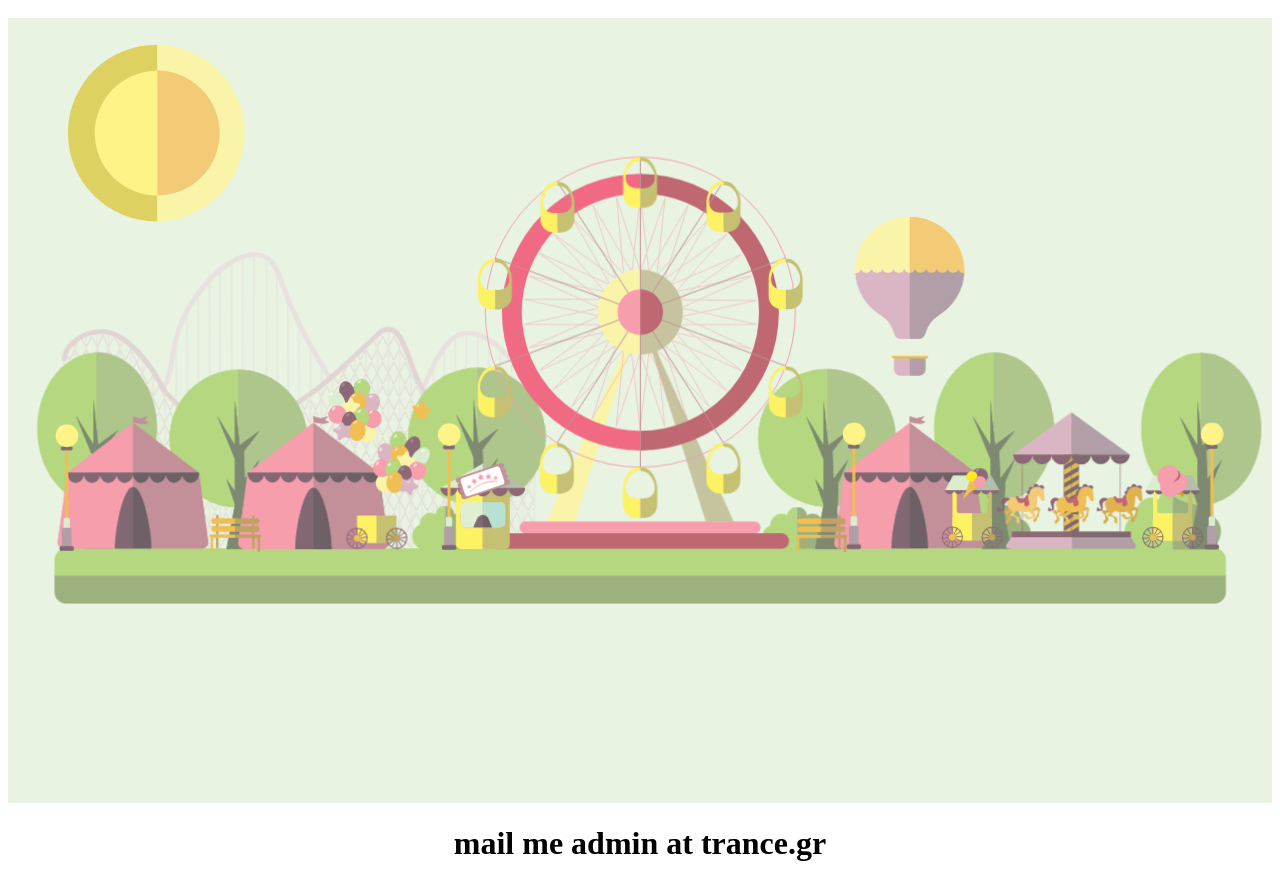
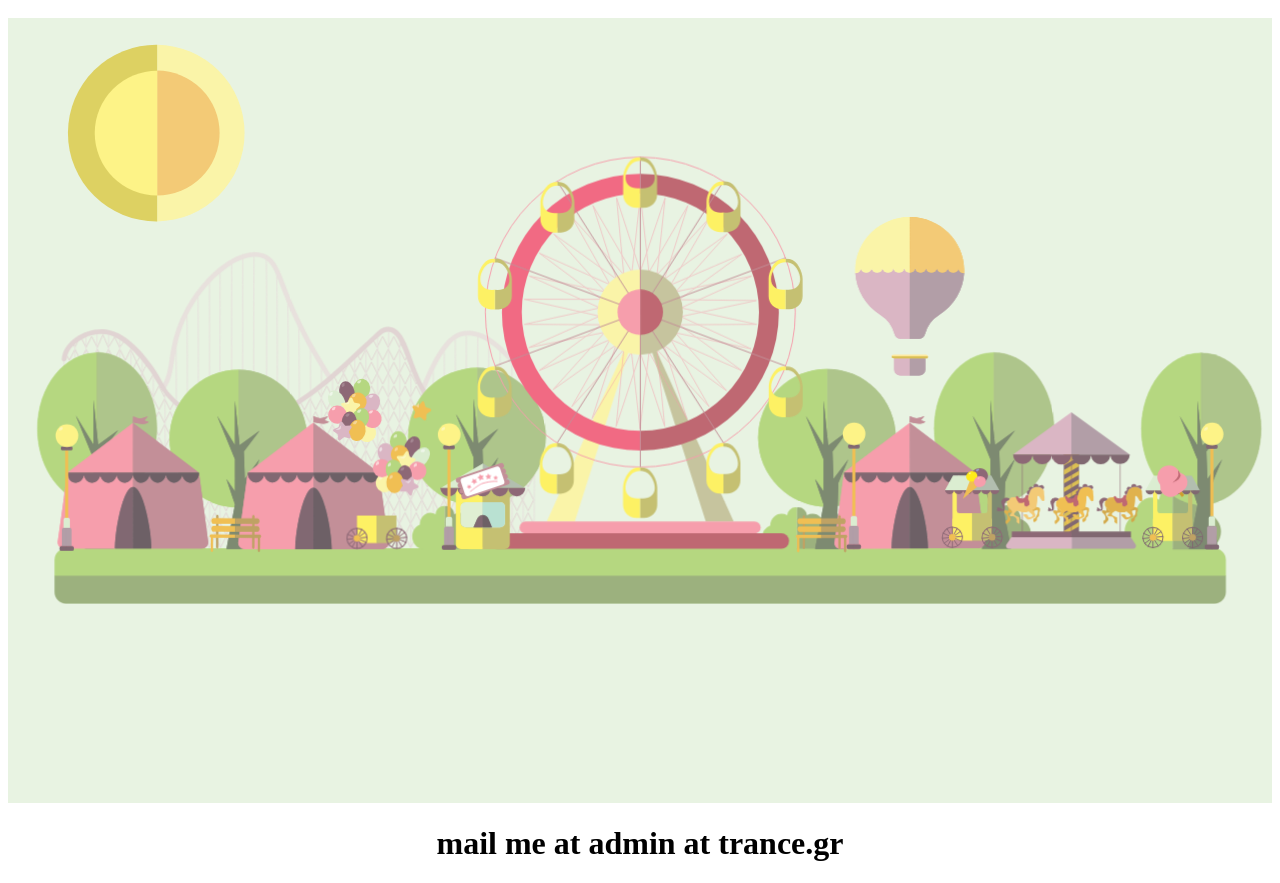
Before and after one commit to nclr/arpegiogr, a plain HTML site: page index.html in a window 1280 px wide. Shown: the part 48-931 px from the top of the page. Drawn offline with Linux system fonts and the light colour scheme.

Commit message:
Update index.html

```diff
--- a/index.html
+++ b/index.html
@@ -746,7 +746,7 @@
 </g>
 </svg>
 <center>
-  <h1>mail me admin at trance.gr</h1>
+  <h1>mail me at admin at trance.gr</h1>
 </center>
 </body>
 </html>
```
